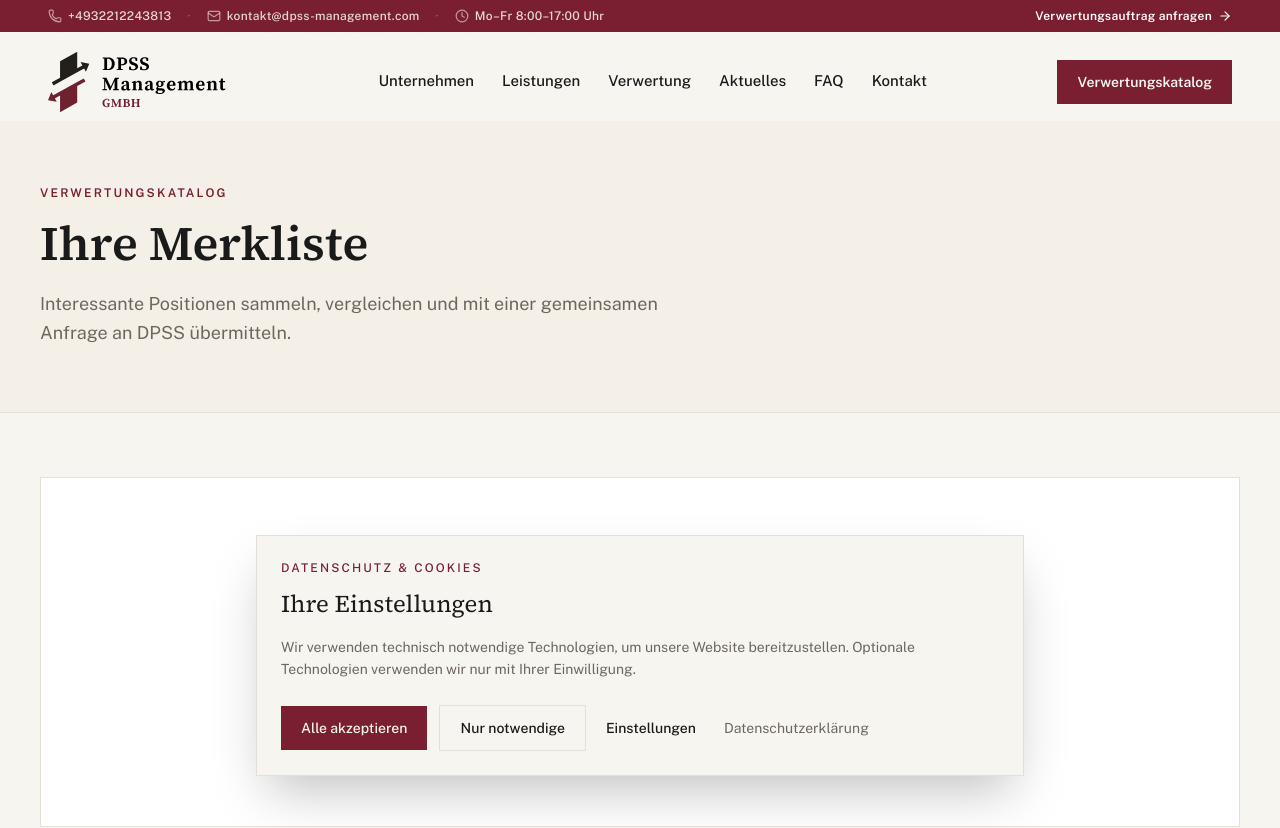
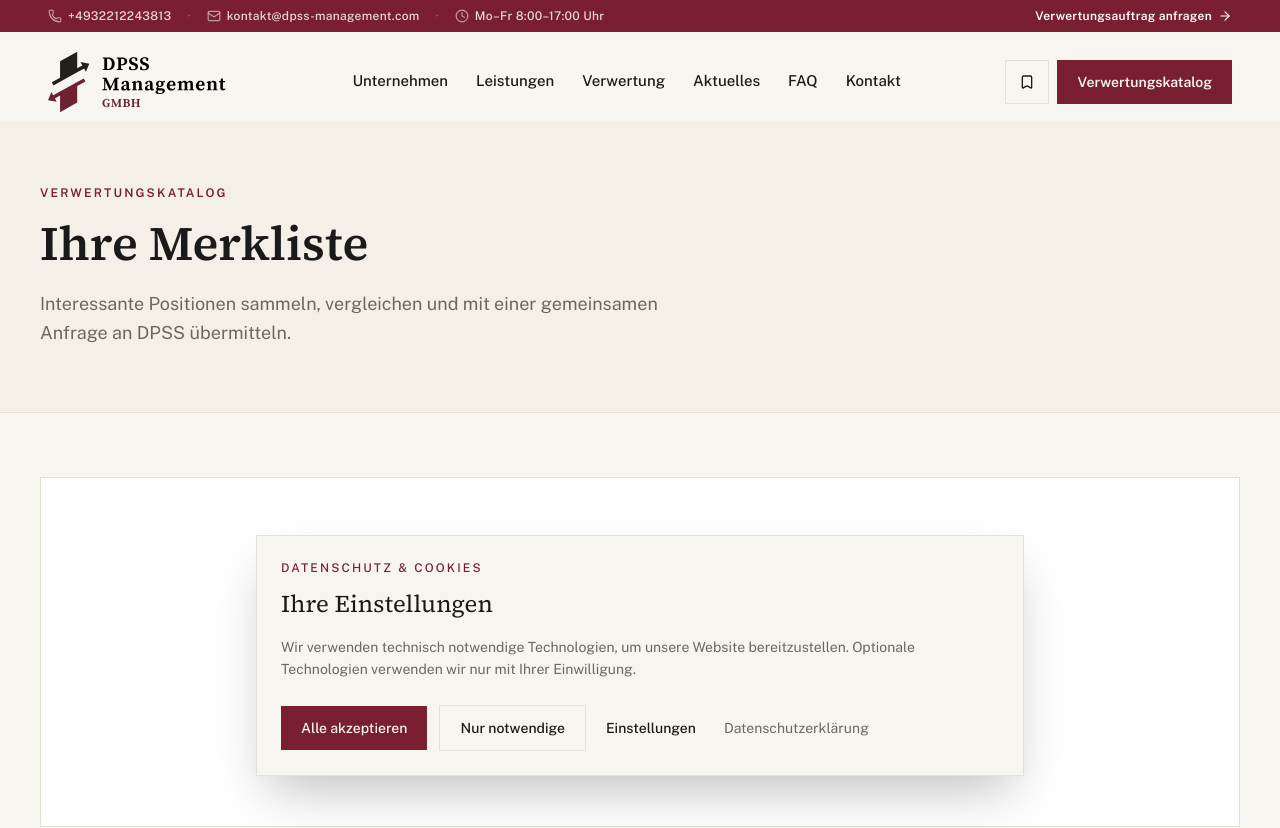
Before and after one commit to mueller433/kanzlei-website, a Next.js app: page /merkliste in a window 1280 px wide. Shown: the top 828 px of the page. Built offline with nearby package versions, Linux system fonts and the light colour scheme.

Commit message:
Add wishlist indicator to global header

```diff
--- a/components/site-header.tsx
+++ b/components/site-header.tsx
@@ -6,6 +6,7 @@ import Link from 'next/link'
 import { usePathname } from 'next/navigation'
 import React from 'react'
 
+import { MerklisteLink } from '@/components/merkliste-link'
 import { KANZLEI } from '@/lib/kanzlei-daten'
 
 export const NAV_LINKS = [
@@ -159,6 +160,8 @@ export function SiteHeader() {
           </nav>
 
           <div className="flex items-center justify-end gap-2">
+            <MerklisteLink />
+
             <Link
               href="/katalog"
               aria-current={istAktiv(pathname, '/katalog') ? 'page' : undefined}
```
